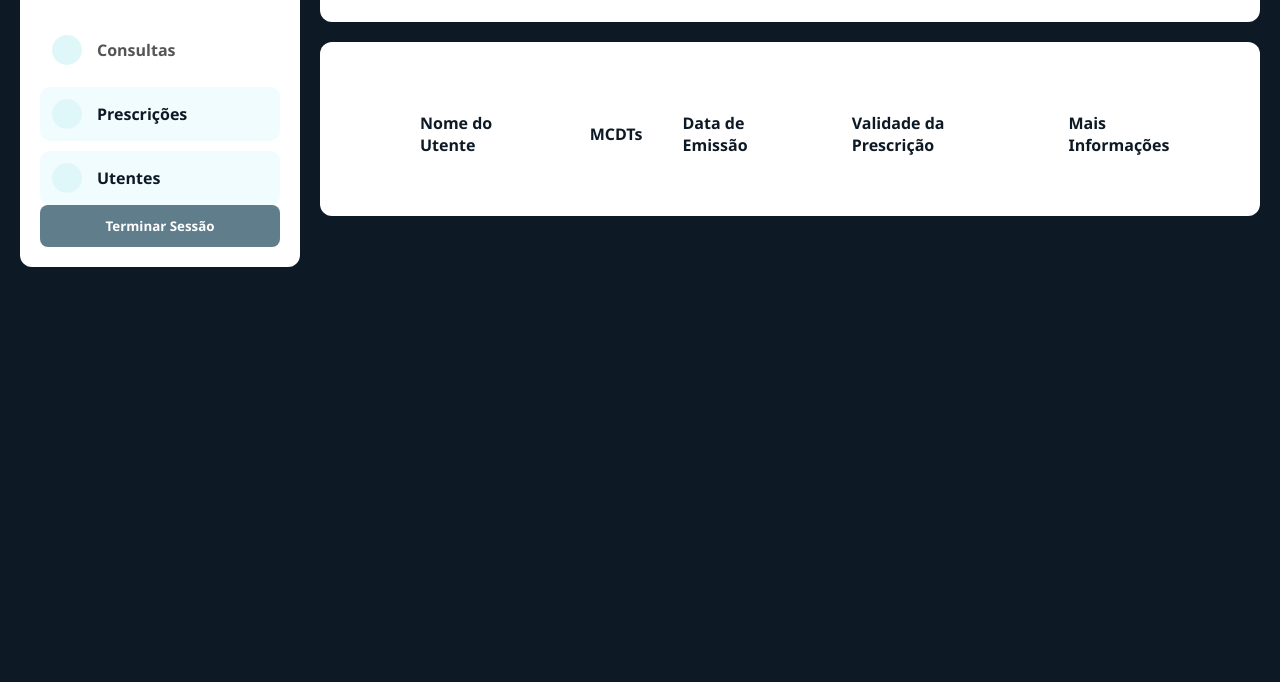
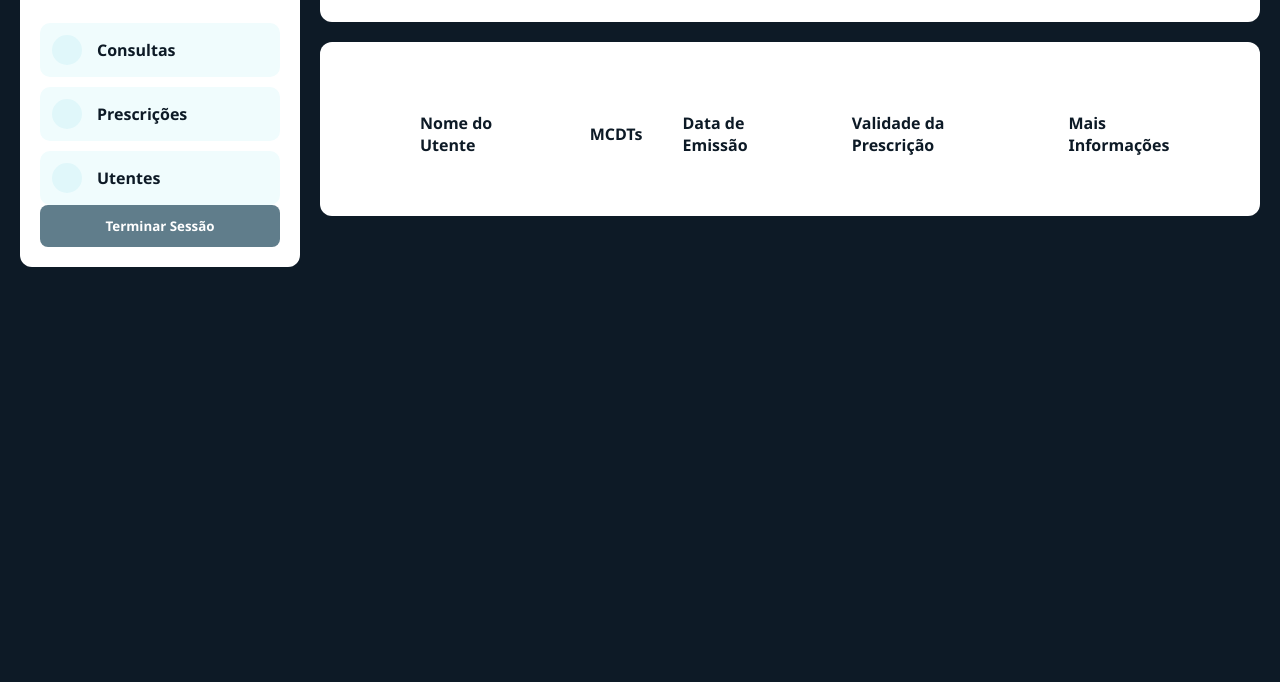
Before and after one commit to joanaa8/Clinica_cardiologia, a website: page public/prescricoes.html in a window 1280 px wide. Shown: the part 118-800 px from the top of the page. Drawn offline with Linux system fonts and the light colour scheme.

Commit message:
correçoes minimas no css e uma palavra no html

```diff
--- a/public/css/perfil.css
+++ b/public/css/perfil.css
@@ -13,7 +13,7 @@
     margin: 0;
     padding: 0;
     box-sizing: border-box;
-     font-family: 'Segoe UI', sans-serif;
+    font-family: 'Segoe UI', sans-serif;
 }
 /* CORPO DA PÁGINA (FUNDO GERAL) */
 body, html {
--- a/public/prescricoes.html
+++ b/public/prescricoes.html
@@ -20,7 +20,7 @@
 
                 <nav>
                     <ul>
-                        <li><a href="consultas.html" class="nav-btn"><span class="icon-dot"></span> Consultas</a></li>
+                        <li><a href="consultas.html" class="nav-btn active"><span class="icon-dot"></span> Consultas</a></li>
                         <li><a href="prescricoes.html" class="nav-btn active"><span class="icon-dot"></span> Prescrições</a></li>
                         <li><a href="utentes.html" class="nav-btn active"><span class="icon-dot"></span> Utentes</a></li>
                     </ul>
```
